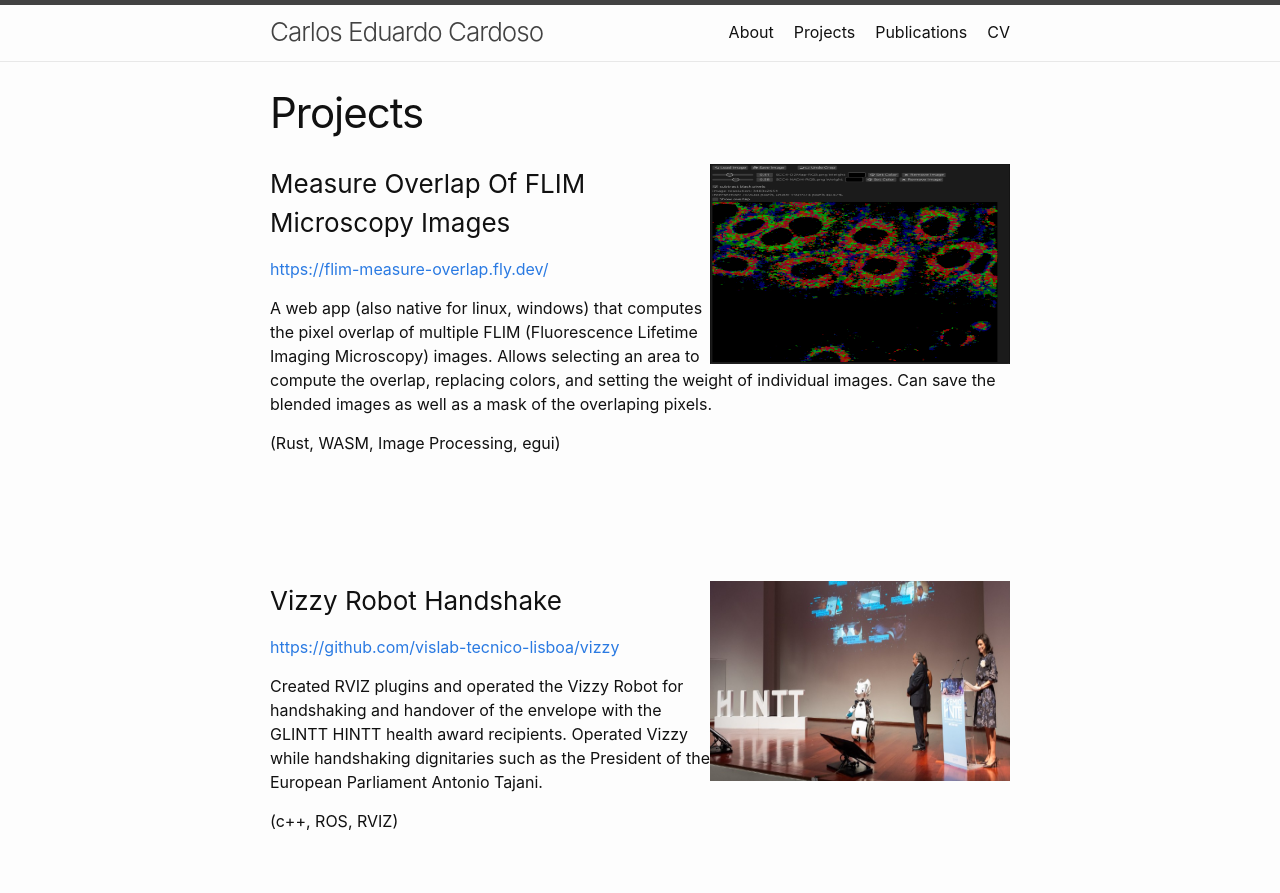
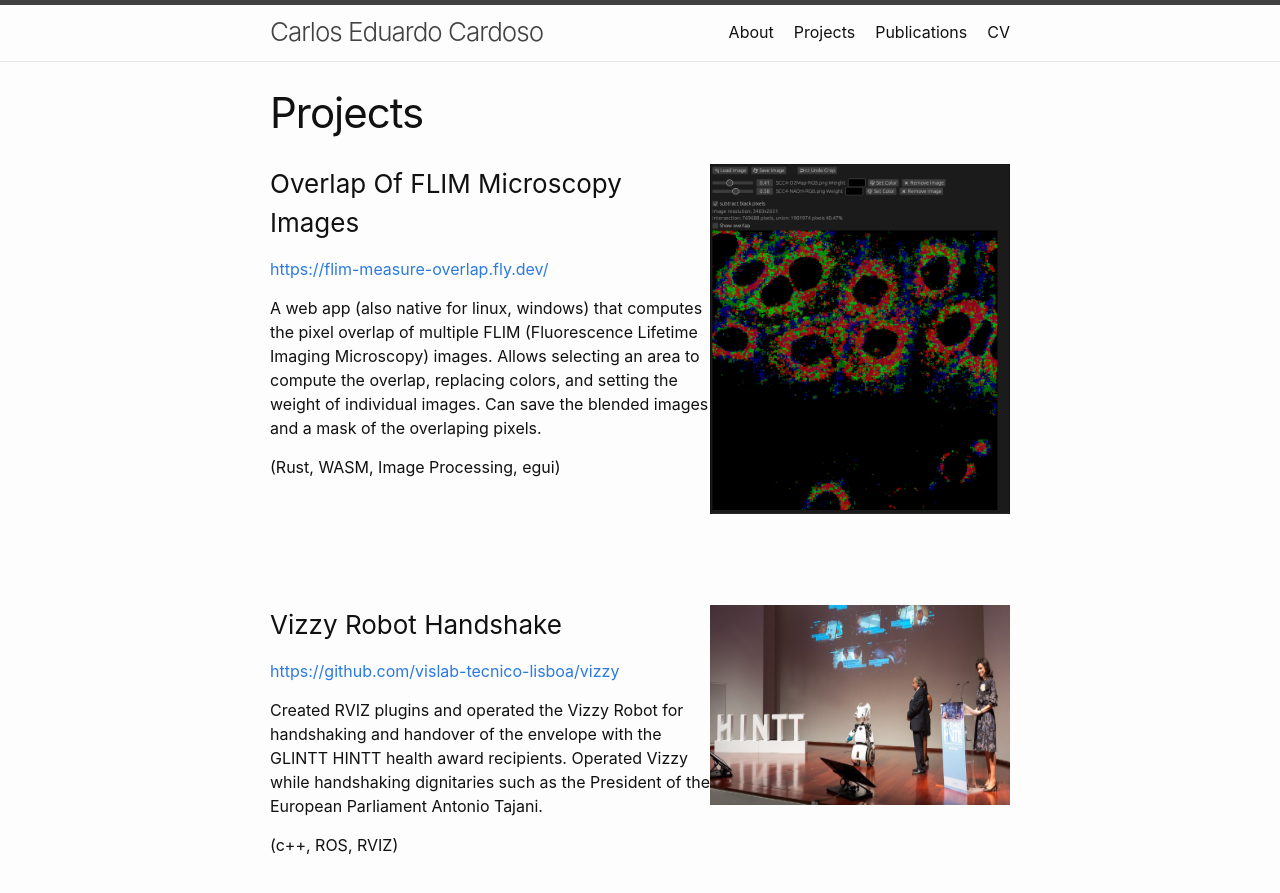
Before and after one commit to carlos-cardoso/carlos-cardoso.github.io, a Jekyll site: the page built from docs/projects.markdown, in a window 1280 px wide and 900 px high. Shown: the top 893 px of the window. Built offline with Jekyll 4.4.1, drawn with Linux system fonts in a browser that asks for light colours.

Commit message:
adjust flim image

```diff
--- a/docs/projects.markdown
+++ b/docs/projects.markdown
@@ -4,10 +4,10 @@ title: Projects
 permalink: /projects/
 ---
 
-{% include module.html  image_path="/assets/flim.png" height="200px" width="300px" title="Measure Overlap Of FLIM Microscopy Images" description="
+{% include module.html  image_path="/assets/flim.png" height="350px" width="300px" title="Overlap Of FLIM Microscopy Images" description="
 [https://flim-measure-overlap.fly.dev/](https://flim-measure-overlap.fly.dev/)
 
-A web app (also native for linux, windows) that computes the pixel overlap of multiple FLIM (Fluorescence Lifetime Imaging Microscopy) images. Allows selecting an area to compute the overlap, replacing colors, and setting the weight of individual images. Can save the blended images as well as a mask of the overlaping pixels.
+A web app (also native for linux, windows) that computes the pixel overlap of multiple FLIM (Fluorescence Lifetime Imaging Microscopy) images. Allows selecting an area to compute the overlap, replacing colors, and setting the weight of individual images. Can save the blended images and a mask of the overlaping pixels.
 
 (Rust, WASM, Image Processing, egui)
 " %}
```
